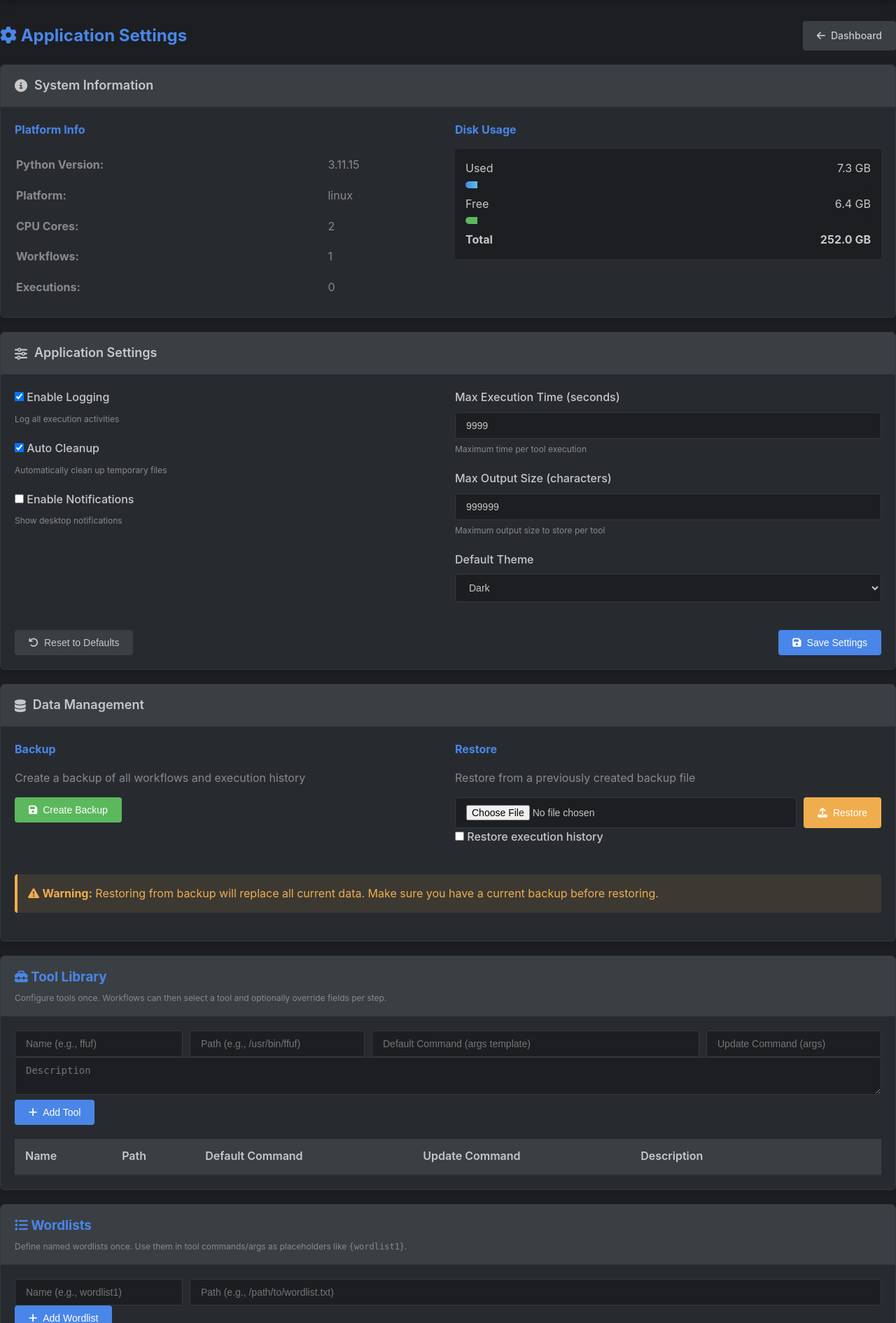
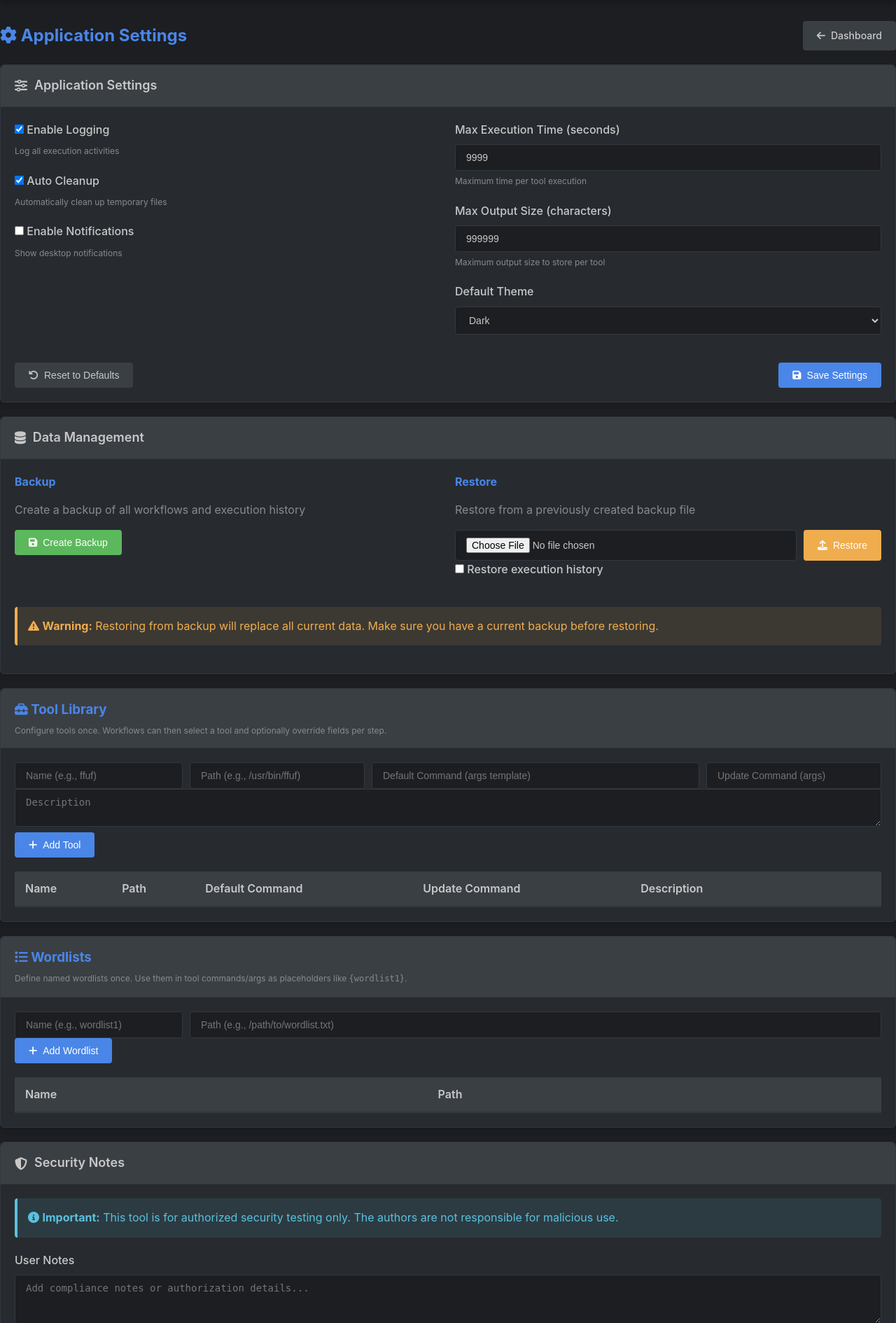
Before and after one commit to rf-peixoto/reckoning, a Flask app: page /settings in a window 1280 px wide. Shown: the part 75-1965 px from the top of the page at 70% size. Run offline with Flask 3, Linux system fonts and the light colour scheme; lists and menus that the app fills with data are empty.

Commit message:
AUTOMATED COMMIT: Removed Sys Info block since it is useless

```diff
--- a/app.py
+++ b/app.py
@@ -1482,22 +1482,9 @@ def clear_all_executions():
 @app.route('/settings')
 def settings():
     """Settings page"""
-    import sys
-
-    system_info = {
-        'python_version': sys.version,
-        'platform': sys.platform,
-        'workflows_count': len(workflows_db),
-        'executions_count': len(execution_history),
-        'disk_usage': shutil.disk_usage('.'),
-        'cpu_count': os.cpu_count()
-    }
-
     app_settings = load_settings()
 
-    return render_template('settings.html',
-                         system_info=system_info,
-                         settings=app_settings)
+    return render_template("settings.html", settings=app_settings)
 
 @app.route('/settings/update', methods=['POST'])
 def update_settings():
--- a/templates/settings.html
+++ b/templates/settings.html
@@ -13,69 +13,6 @@
     </div>
 </div>
 
-<div class="card mb-20">
-    <div class="card-header">
-        <div class="card-title">
-            <i class="fas fa-info-circle"></i> System Information
-        </div>
-    </div>
-    <div class="card-body">
-        <div class="d-flex gap-20" style="flex-wrap: wrap;">
-            <div style="flex: 1; min-width: 300px;">
-                <h4 style="color: var(--accent); margin-bottom: 15px;">Platform Info</h4>
-                <table style="width: 100%; color: var(--text-muted);">
-                    <tr>
-                        <td style="padding: 8px 0;"><strong>Python Version:</strong></td>
-                        <td style="padding: 8px 0;">{{ system_info.python_version.split()[0] }}</td>
-                    </tr>
-                    <tr>
-                        <td style="padding: 8px 0;"><strong>Platform:</strong></td>
-                        <td style="padding: 8px 0;">{{ system_info.platform }}</td>
-                    </tr>
-                    <tr>
-                        <td style="padding: 8px 0;"><strong>CPU Cores:</strong></td>
-                        <td style="padding: 8px 0;">{{ system_info.cpu_count }}</td>
-                    </tr>
-                    <tr>
-                        <td style="padding: 8px 0;"><strong>Workflows:</strong></td>
-                        <td style="padding: 8px 0;">{{ system_info.workflows_count }}</td>
-                    </tr>
-                    <tr>
-                        <td style="padding: 8px 0;"><strong>Executions:</strong></td>
-                        <td style="padding: 8px 0;">{{ system_info.executions_count }}</td>
-                    </tr>
-                </table>
-            </div>
-            <div style="flex: 1; min-width: 300px;">
-                <h4 style="color: var(--accent); margin-bottom: 15px;">Disk Usage</h4>
-                <div style="background: var(--primary); border-radius: 4px; padding: 15px;">
-                    <div style="margin-bottom: 10px;">
-                        <div class="d-flex justify-between">
-                            <span>Used</span>
-                            <span>{{ "%.1f"|format(system_info.disk_usage.used / (1024**3)) }} GB</span>
-                        </div>
-                        <div class="progress-bar" style="margin-top: 5px;">
-                            <div class="progress-fill" style="width: {{ (system_info.disk_usage.used / system_info.disk_usage.total * 100)|round|int }}%;"></div>
-                        </div>
-                    </div>
-                    <div style="margin-bottom: 10px;">
-                        <div class="d-flex justify-between">
-                            <span>Free</span>
-                            <span>{{ "%.1f"|format(system_info.disk_usage.free / (1024**3)) }} GB</span>
-                        </div>
-                        <div class="progress-bar" style="margin-top: 5px;">
-                            <div class="progress-fill" style="width: {{ (system_info.disk_usage.free / system_info.disk_usage.total * 100)|round|int }}%; background: var(--success);"></div>
-                        </div>
-                    </div>
-                    <div class="d-flex justify-between mt-10">
-                        <strong>Total</strong>
-                        <strong>{{ "%.1f"|format(system_info.disk_usage.total / (1024**3)) }} GB</strong>
-                    </div>
-                </div>
-            </div>
-        </div>
-    </div>
-</div>
 
 <div class="card mb-20">
     <div class="card-header">
```
Also changed, not shown: README.md.
